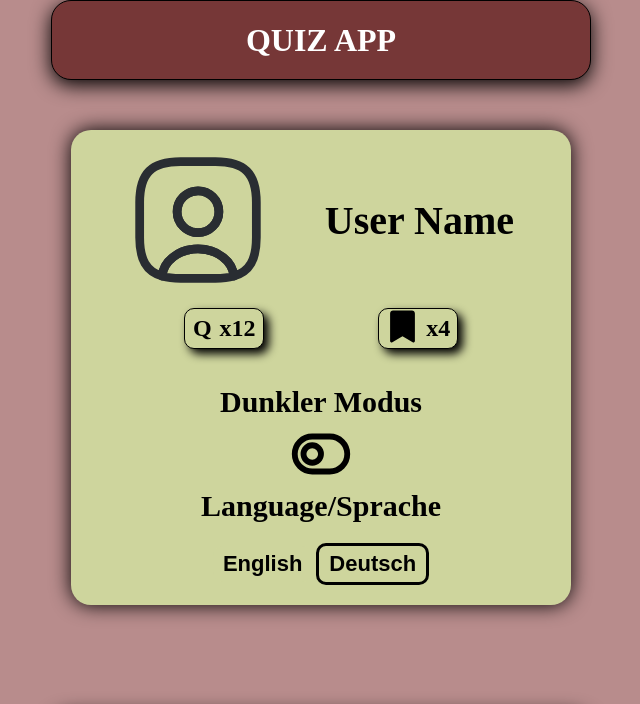
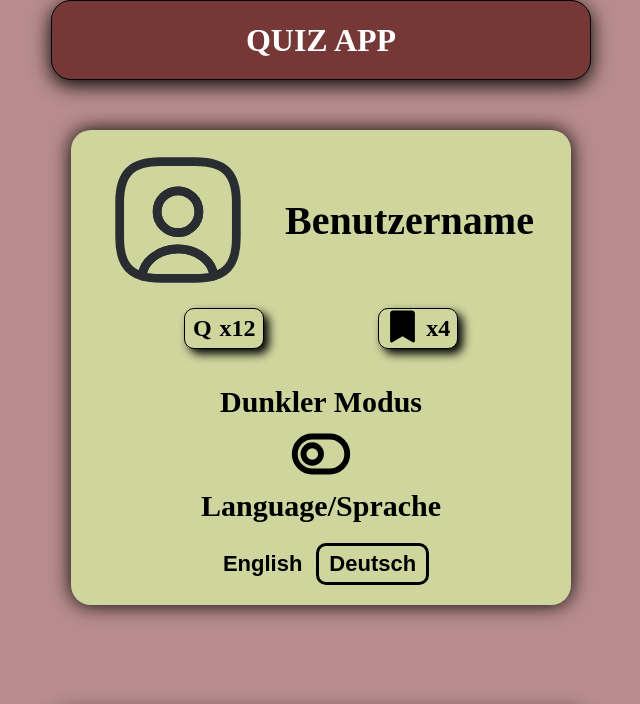
Before and after one commit to lenzloesche/quizz-app, a plain HTML site: page profile.html in a window 1280 px wide. Both pictures are taken after a click on the button "Deutsch". Shown: the top 704 px of the page, without its empty margins (319-959 px from the left). Drawn offline with Linux system fonts and the light colour scheme.

Commit message:
add language german for user name

```diff
--- a/profile.html
+++ b/profile.html
@@ -21,7 +21,9 @@
             height="140px"
             width="140px"
           />
-          <h2 aria-label="user name" class="hugeletters">User Name</h2>
+          <h2 aria-label="user name" class="hugeletters" data-js="userName">
+            User Name
+          </h2>
         </div>
         <br />
         <div class="flexcolumn">
--- a/profile.js
+++ b/profile.js
@@ -12,6 +12,8 @@ const darkModeSwitch = document.querySelector('[data-js="dark-mode-switch"]');
 let darkmodeOn = sessionStorage.getItem("darkModeOn");
 
 const darkModeText = document.querySelector('[data-js="darkModeText"]');
+const userName = document.querySelector('[data-js="userName"]');
+
 const englishButton = document.querySelector('[data-js="englishButton"]');
 const germanButton = document.querySelector('[data-js="germanButton"]');
 let currentLanguage = sessionStorage.getItem("currentLanguage");
@@ -33,9 +35,11 @@ germanButton.addEventListener("click", () => {
 function changeLanguageTo(language) {
   if (language === "english") {
     darkModeText.innerText = darkModeTextEnglish;
+    userName.innerText = "User Name";
     germanButton.style.border = "0";
     englishButton.style.border = "3px solid black";
   } else if (language === "german") {
+    userName.innerText = "Benutzername";
     darkModeText.innerText = darkModeTextGerman;
     germanButton.style.border = "3px solid black";
     englishButton.style.border = "0";
```
